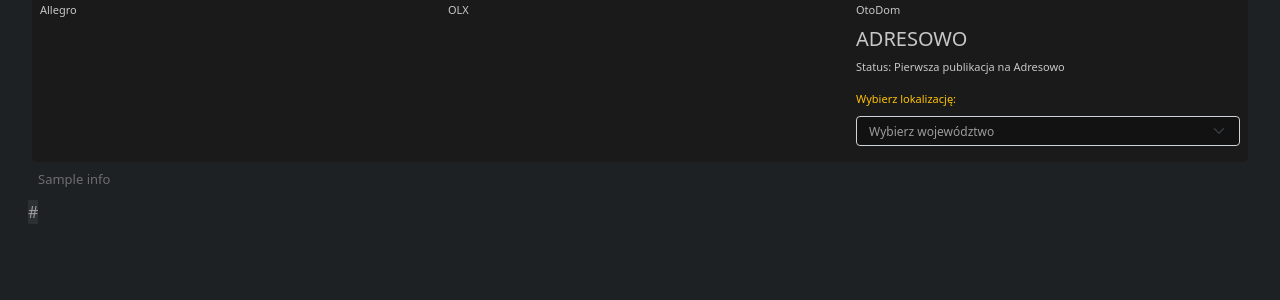
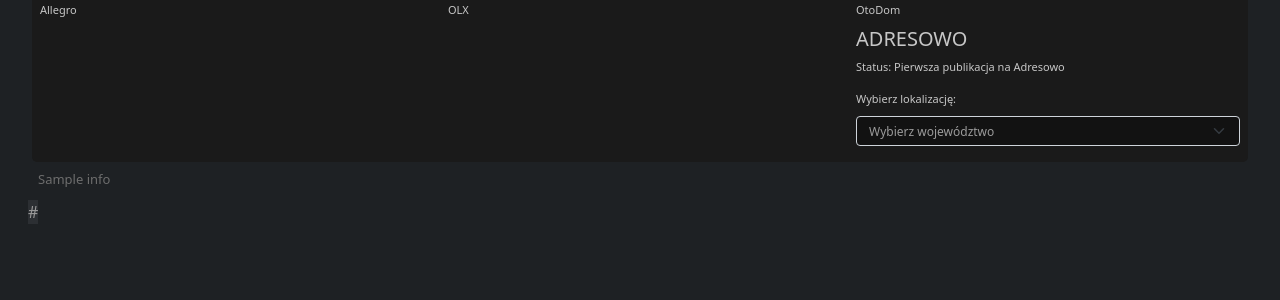
Before and after one commit to informatykdmd/newsletterdemon, a Flask app: template templates/estate_management_rent.html in a window 1280 px wide, after a click that opens the changed part. Shown: the part 975-1275 px from the top of the page. Run offline with Flask 2, Linux system fonts and the light colour scheme; the template is opened without the code that fills it: most values are stand-ins (such as "Sample title", 1, 10 or a date in 2020); grey boxes marked "Sample" are stand-in pictures; data that the repository does not hold is empty; parts of the project's set-up code (start-up, migrations or seed data) failed here and were passed over; some libraries are stand-ins or nearby versions.

Commit message:
Working now

```diff
--- a/templates/estate_management_rent.html
+++ b/templates/estate_management_rent.html
@@ -2716,9 +2716,8 @@
                                         </div>
                                         <div class="mb-2 mt-2">
                                             <div class="row mb-2 mt-2">
-                                                <div class="col-9 text-warning" id="locationString_adresowo_{{post_id}}">
-                                                    Wybierz lokalizację:
-                                                </div>
+                                                <div class="text-body-secondary">Wybierz lokalizację:</div>
+                                                <div class="col-9 text-warning fs-5 fw-semibold font-monospace" id="locationString_adresowo_{{post_id}}"></div>
                                                 <div class="col-3">
                                                     <button class="btn btn-outline-warning btn-sm" id="changeLocation_adresowo_{{post_id}}" style="display: none; max-height: 30px; font-size: 12px;">Zmień</button>
                                                 </div>
```
